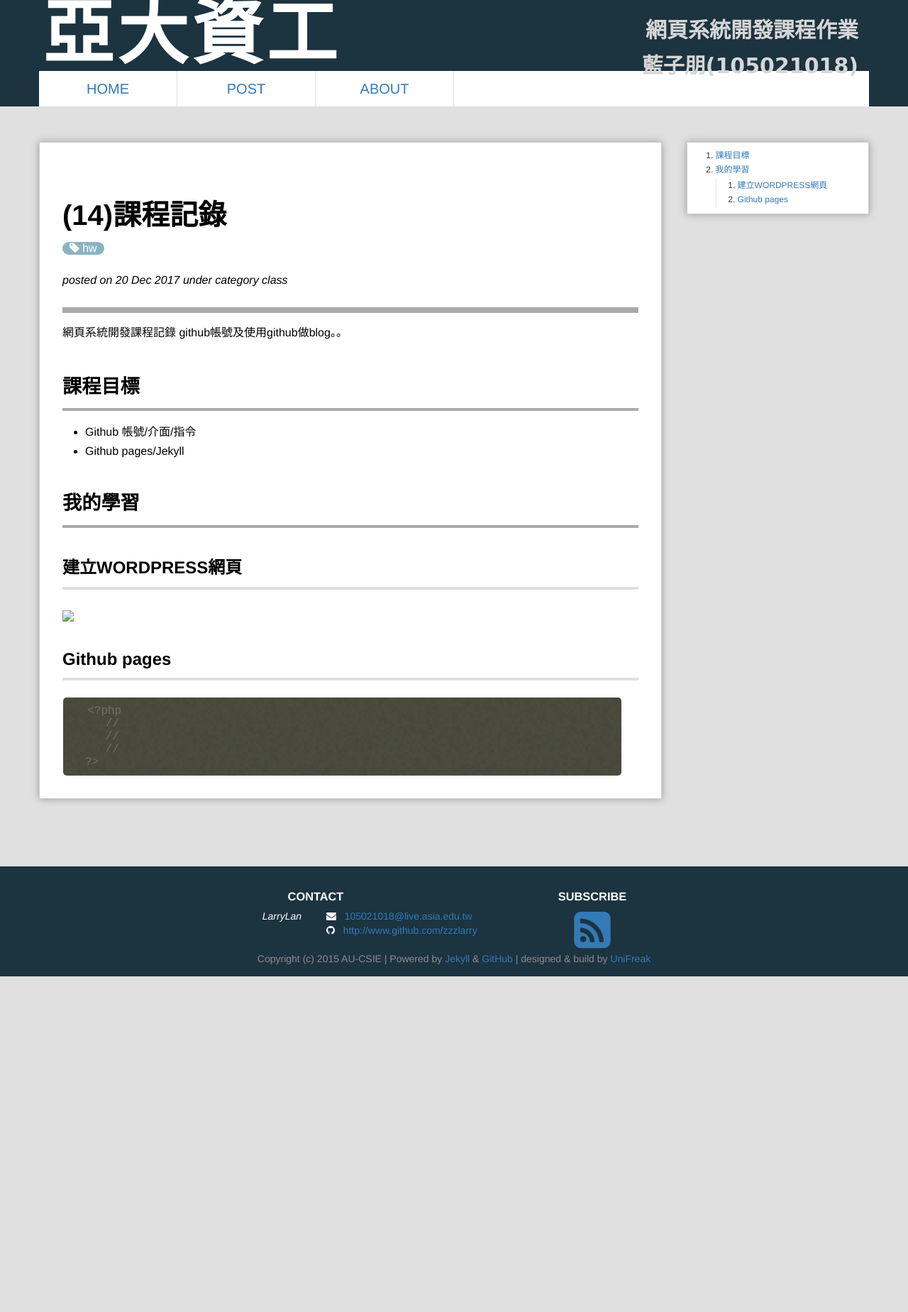
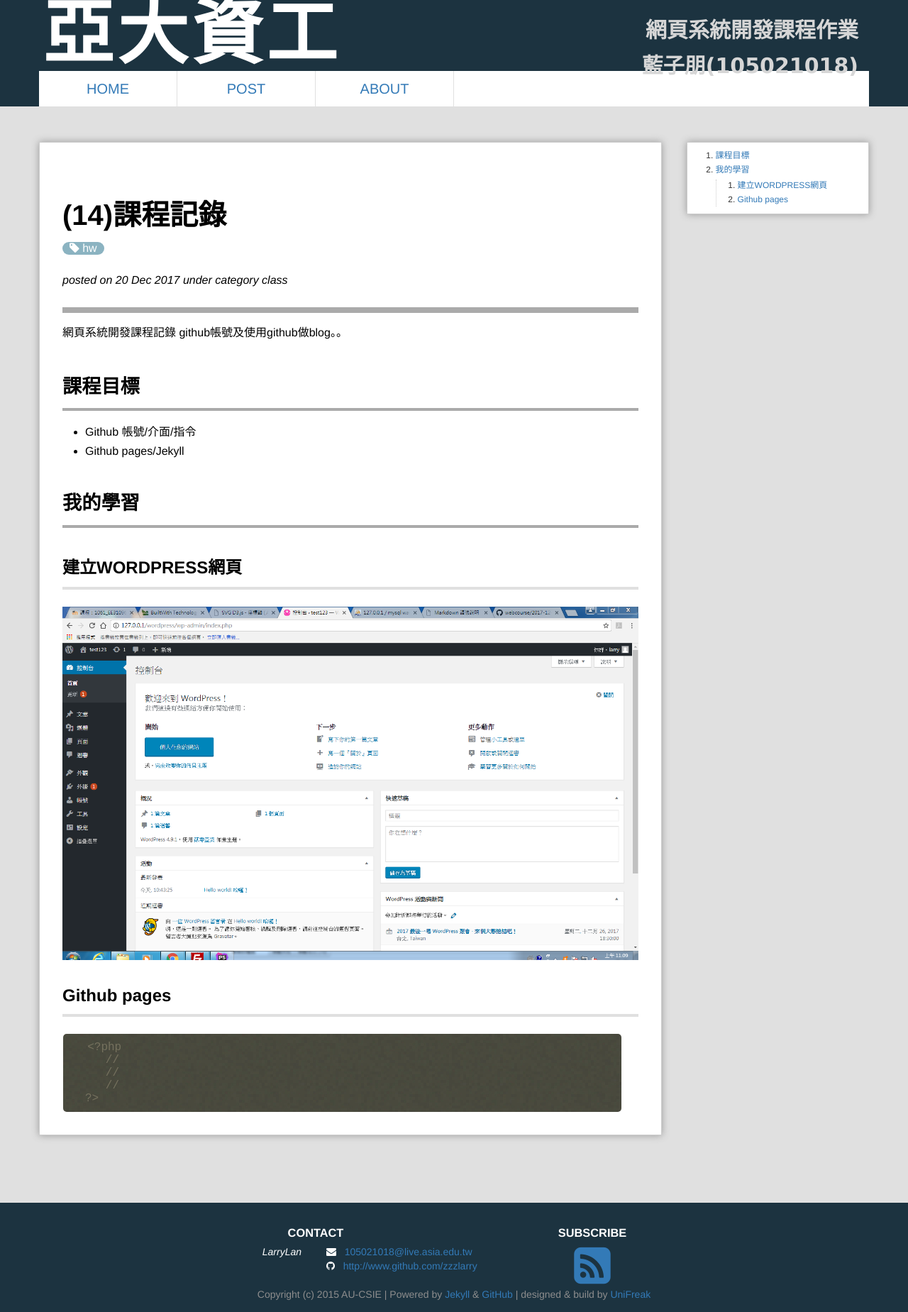
Before and after one commit to zzzlarry/webcourse, a Jekyll site: the page built from _posts/2017-12-20-Class14.md, in a window 1280 px wide. Shown: the whole page at 71% size. Built offline with Jekyll 4.4.1, drawn with Linux system fonts in a browser that asks for light colours; Markdown is read by kramdown in place of the engine named in the settings; comment, search, counter and statistics services are not loaded; before the commit the page ends 1376 px from its top, so only the background shows below that.

Commit message:
Update 2017-12-20-Class14.md

```diff
--- a/_posts/2017-12-20-Class14.md
+++ b/_posts/2017-12-20-Class14.md
@@ -20,7 +20,7 @@
 
 
 
-<img src="images/20171220.PNG">
+<img src="https://github.com/zzzlarry/webcourse/blob/master/images/20171220.PNG">
 
 ##Github pages
 
```
